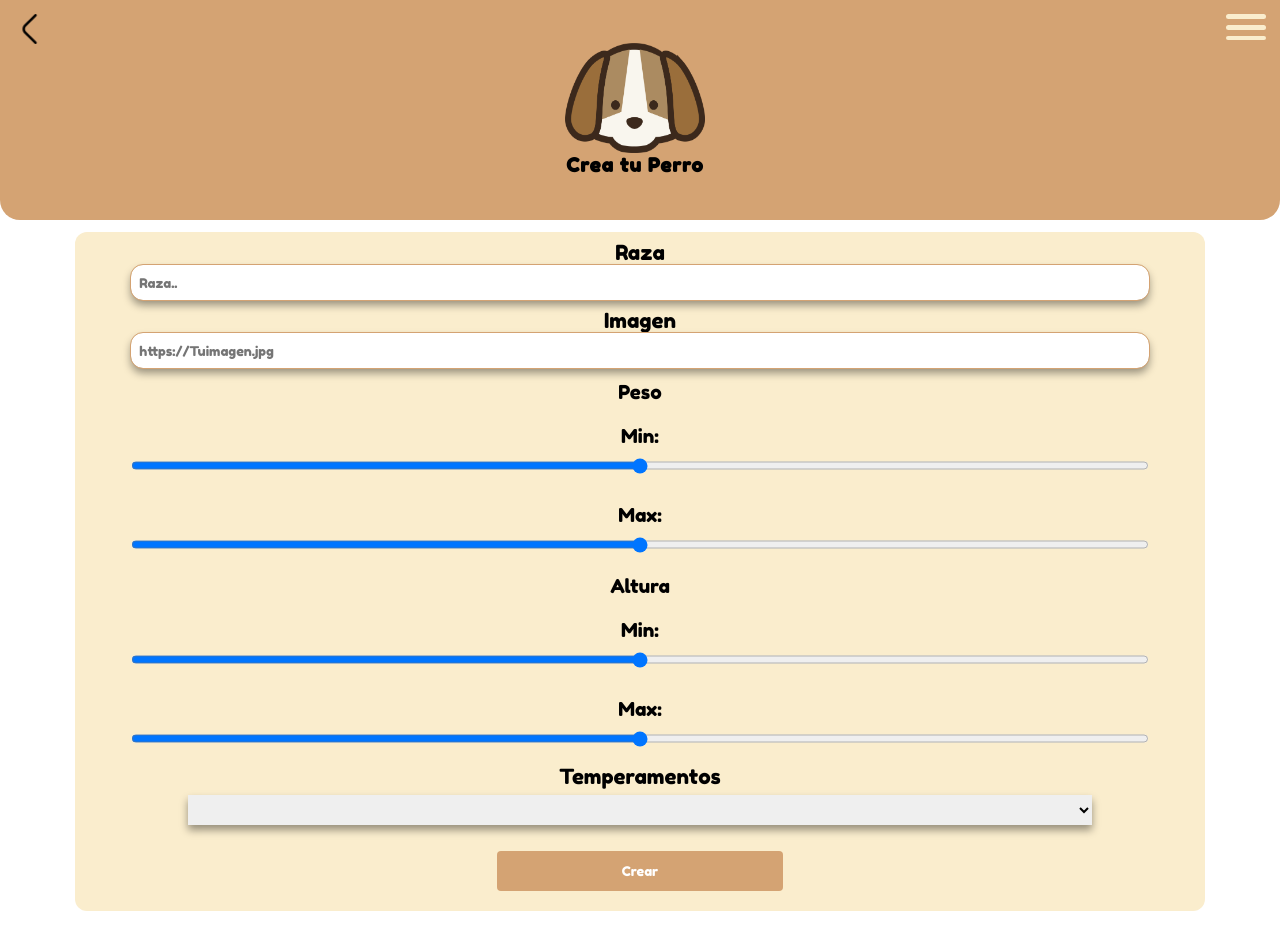
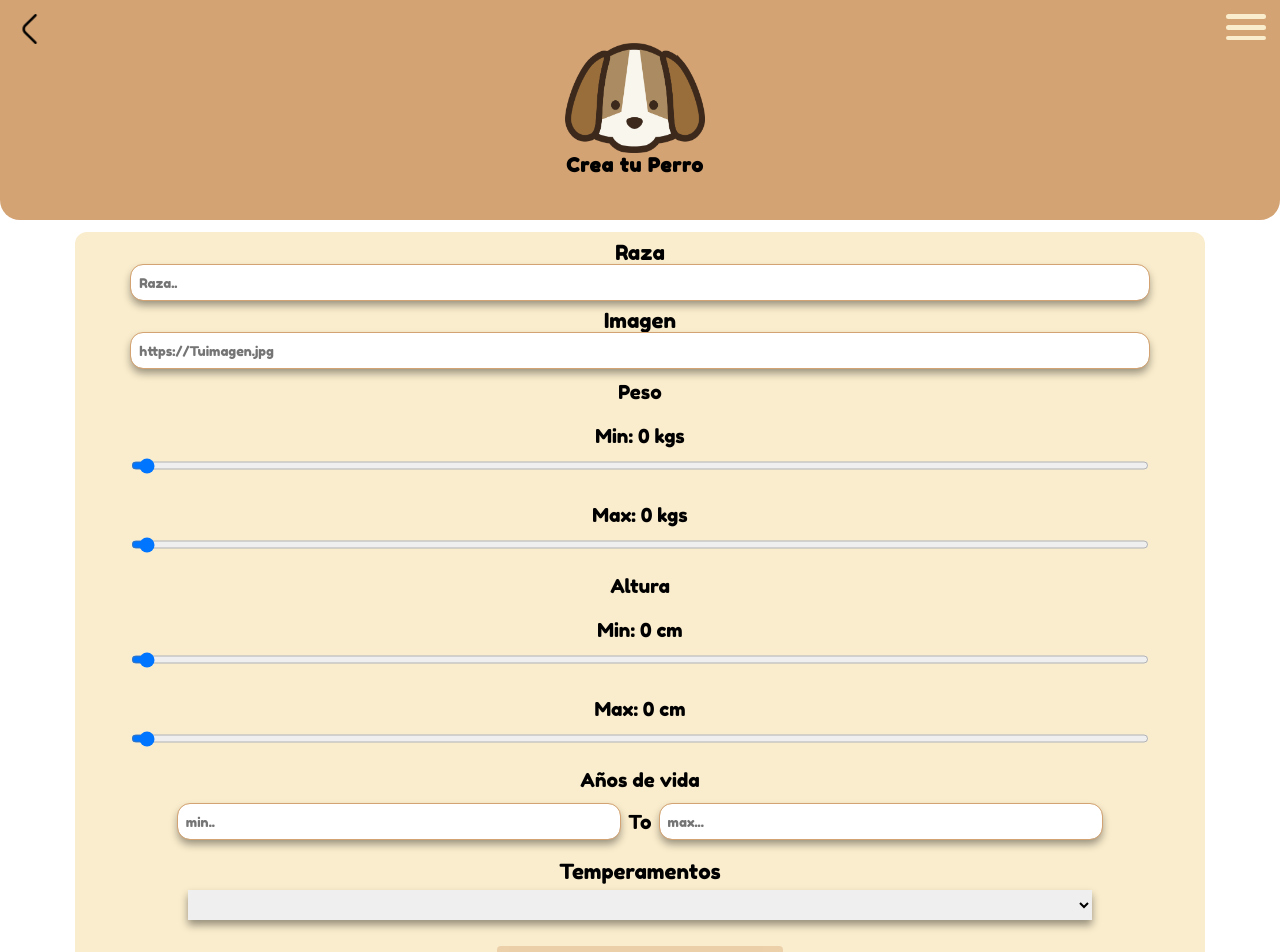
Before and after one commit to LucianoGimenezz/Henry-PI-dogs, a React (Create React App) app in the folder client/: page /createDog in a window 1280 px wide. Shown: the top 952 px of the page. Before the commit the page ends 923 px from the top, so only its background shows below. Built offline with nearby package versions, Linux system fonts and the light colour scheme.

Commit message:
[UPDATE] Pagina form

```diff
--- a/client/src/components/Form.jsx
+++ b/client/src/components/Form.jsx
@@ -1,19 +1,94 @@
 import "../styles/form.css";
 import { useSelector } from "react-redux";
 import { useState } from "react";
+import { validate } from "../utils/index";
+import { useDispatch } from "react-redux";
+import { getAllDogs } from "../redux/actions";
 
 const Form = () => {
+  const [inputs, setInputs] = useState({
+    name: "",
+    imagen: "",
+    "peso-min": "0",
+    "peso-max": "0",
+    "altura-min": "0",
+    "altura-max": "0",
+    "lifeSpan-min": "",
+    "lifeSpan-max": "",
+  });
   const { temperaments } = useSelector((state) => state);
   const [selected, setSelected] = useState([]);
+  const [loading, setLoading] = useState(false);
+  const [error, setError] = useState({});
+  const dispatch = useDispatch();
 
-  const handlerSubmit = (e) => {};
+  const handlerSubmit = async (e) => {
+    setLoading(true);
+    e.preventDefault();
+    if (Object.values(error).length > 0 || !selected.length) {
+      if (!selected.length) {
+        setError({
+          ...error,
+          temperaments: "Debe seleccionar al menos un temperamento",
+        });
+      }
+      setLoading(false);
+      return;
+    }
+    try {
+      await fetch("http://localhost:3001/dogs", {
+        method: "POST",
+        headers: {
+          "Content-Type": "application/json",
+        },
+        body: JSON.stringify({
+          name: inputs.name,
+          image: inputs.imagen,
+          temperaments: selected,
+          weight: `${inputs["peso-min"]} - ${inputs["peso-max"]}`,
+          height: `${inputs["altura-min"]} - ${inputs["altura-max"]}`,
+          life_span: `${inputs["lifeSpan-min"]} - ${inputs["lifeSpan-max"]} years`,
+        }),
+      });
+      dispatch(getAllDogs());
+      setInputs({
+        name: "",
+        imagen: "",
+        "peso-min": "0",
+        "peso-max": "0",
+        "altura-min": "0",
+        "altura-max": "0",
+        "lifeSpan-min": "",
+        "lifeSpan-max": "",
+      });
+      setSelected([]);
+      setLoading(false);
+    } catch (error) {
+      console.error(new Error(error));
+    }
+  };
 
+  const handlerChange = (e) => {
+    setInputs({
+      ...inputs,
+      [e.target.name]: e.target.value,
+    });
+    setError(
+      validate({
+        ...inputs,
+        [e.target.name]: e.target.value,
+      })
+    );
+  };
   const deleteTemperament = (element) => {
     const filteredArray = selected.filter((item) => item !== element);
     setSelected(filteredArray);
   };
 
   const handlerTemperaments = (e) => {
+    const err = error;
+    delete err.temperaments;
+    setError(err);
     if (selected.length > 0) {
       const set = new Set([...selected, e.target.value]);
       setSelected([...set]);
@@ -25,33 +100,127 @@ const Form = () => {
     <form className="Form" onSubmit={handlerSubmit}>
       <div>
         <label>Raza</label>
-        <input name="name" type="text" placeholder="Raza.." />
+        <input
+          value={inputs.name}
+          onChange={handlerChange}
+          name="name"
+          type="text"
+          placeholder="Raza.."
+        />
+        {error.name && <p className="Form__warning">{error.name}</p>}
       </div>
       <div>
         <label>Imagen</label>
-        <input name="imagen" type="text" placeholder="https://Tuimagen.jpg" />
+        <input
+          value={inputs.imagen}
+          onChange={handlerChange}
+          name="imagen"
+          type="text"
+          placeholder="https://Tuimagen.jpg"
+        />
+        {error.imagen && <p className="Form__warning">{error.imagen}</p>}
       </div>
       <div>
         <p>Peso</p>
         <label>
-          <p>Min:</p>
-          <input type="range" name="peso-min" min="0" max="100" />
+          <p>Min: {inputs["peso-min"]} kgs</p>
+          <input
+            onChange={handlerChange}
+            value={inputs["peso-min"]}
+            type="range"
+            name="peso-min"
+            min="0"
+            max="100"
+          />
         </label>
         <label>
-          <p>Max:</p>
-          <input type="range" name="peso-max" min="0" max="100" />
+          <p>Max: {inputs["peso-max"]} kgs</p>
+          <input
+            onChange={handlerChange}
+            value={inputs["peso-max"]}
+            type="range"
+            name="peso-max"
+            min="0"
+            max="100"
+          />
         </label>
+        {error["peso-min"] && error["peso-max"] && (
+          <p className="Form__warning">
+            Los campos de Peso no pueden estar en 0
+          </p>
+        )}
+        {error["peso-min"] && !error["peso-max"] && (
+          <p className="Form__warning">{error["peso-min"]}</p>
+        )}
+        {error["peso-max"] && !error["peso-min"] && (
+          <p className="Form__warning">{error["peso-max"]}</p>
+        )}
+        {error.peso && <p className="Form__warning">{error.peso}</p>}
       </div>
       <div>
         <p>Altura </p>
         <label>
-          <p>Min:</p>
-          <input type="range" name="peso-min" min="0" max="100" />
+          <p>Min: {inputs["altura-min"]} cm</p>
+          <input
+            onChange={handlerChange}
+            value={inputs["altura-min"]}
+            type="range"
+            name="altura-min"
+            min="0"
+            max="100"
+          />
         </label>
         <label>
-          <p>Max:</p>
-          <input type="range" name="peso-max" min="0" max="100" />
+          <p>Max: {inputs["altura-max"]} cm</p>
+          <input
+            onChange={handlerChange}
+            value={inputs["altura-max"]}
+            type="range"
+            name="altura-max"
+            min="0"
+            max="100"
+          />
         </label>
+        {error["altura-min"] && error["altura-max"] && (
+          <p className="Form__warning">
+            Los campos de altura no pueden estar en 0
+          </p>
+        )}
+        {error["altura-min"] && !error["altura-max"] && (
+          <p className="Form__warning">{error["altura-min"]}</p>
+        )}
+        {error["altura-max"] && !error["altura-min"] && (
+          <p className="Form__warning">{error["altura-max"]}</p>
+        )}
+        {error.altura && <p className="Form__warning">{error.altura}</p>}
+      </div>
+
+      <div>
+        <p>Años de vida</p>
+        <div className="LifeSpan__container">
+          <input
+            placeholder="min.."
+            onChange={handlerChange}
+            value={inputs["lifeSpan-min"]}
+            type="number"
+            name="lifeSpan-min"
+            min="0"
+            max="100"
+          />
+          <p>To</p>
+          <input
+            placeholder="max..."
+            onChange={handlerChange}
+            value={inputs["lifeSpan-max"]}
+            type="number"
+            name="lifeSpan-max"
+            min="0"
+            max="100"
+          />
+        </div>
+        {error["lifeSpan"] && (
+          <p className="Form__warning">{error["lifeSpan"]}</p>
+        )}
       </div>
       <div>
         <label>Temperamentos</label>
@@ -77,8 +246,26 @@ const Form = () => {
             ))}
           </div>
         )}
+        {error.temperaments && (
+          <p className="Form__warning">{error.temperaments}</p>
+        )}
       </div>
-      <button type="submit">Crear</button>
+      <button
+        className={loading && "buttonLoad"}
+        disabled={
+          !Object.values(inputs)
+            .splice(2, 6)
+            .reduce((prev, current) => (prev += parseInt(current)), 0) ||
+          !inputs.name ||
+          !inputs.imagen
+            ? true
+            : false
+        }
+        type="submit"
+      >
+        {!loading && "Crear"}
+        {loading && <div className="loading"></div>}
+      </button>
     </form>
   );
 };
--- a/client/src/pages/Home.jsx
+++ b/client/src/pages/Home.jsx
@@ -37,6 +37,7 @@ const Home = () => {
 
   const handlerResetFilters = () => {
     dispatch(resetFilters());
+    setFilterOptions({});
     setCurrentPage(1);
   };
 
--- a/client/src/redux/actions/index.js
+++ b/client/src/redux/actions/index.js
@@ -4,7 +4,7 @@ GET_ALLTEMPERAMENTS,
 FILTER_DOGS, RESET_FILTERS,
 GET_DOG_BY_NAME,
 SET_LOADING,
-GET_DOG_BY_ID
+GET_DOG_BY_ID,
 } from './actions-type'
 
 import { paginate } from '../../utils'
--- a/client/src/redux/reducer/index.js
+++ b/client/src/redux/reducer/index.js
@@ -5,7 +5,7 @@ FILTER_DOGS,
 RESET_FILTERS,
 GET_DOG_BY_NAME,
 SET_LOADING,
-GET_DOG_BY_ID
+GET_DOG_BY_ID,
 } from '../actions/actions-type'
 
 import { filter, paginate } from '../../utils'
@@ -27,7 +27,7 @@ const reducer = (state = initialState, { type, payload }) => {
             allDogs: payload.dogs,
             filteredDogs: payload.dogs,
             totalPages: Object.keys(payload.dogs),
-            loading: !state.loading
+            loading: !state.loading ? state.loading : !state.loading
           }
       case GET_ALLTEMPERAMENTS:
           return {
--- a/client/src/styles/form.css
+++ b/client/src/styles/form.css
@@ -57,7 +57,7 @@
 .Form button{
     width: 90%;
     max-width: 286px;
-    height: 40px;
+    height: 44px;
     border-radius: 4px;
     margin: 0 auto;
     margin-top: 14px;
@@ -65,6 +65,9 @@
     border: none;
     background-color: var(--primary-color);
     color: #fff;
+    display: flex;
+    justify-content: center;
+    align-items: center;
 }
 
 .Temperaments__container {
@@ -98,3 +101,49 @@
   background-color: transparent;
   position: absolute;
 }
+
+.Form button[disabled] {
+    opacity: .4;
+}
+
+.Form .Form__warning {
+    font-size: .9rem ;
+    color: rgb(233, 78, 78);
+}
+
+.LifeSpan__container {
+    width: 100%;
+    display: flex;
+    padding: 12px;
+    gap: 8px;
+    justify-content: center;
+    align-items: center;
+}
+
+.LifeSpan__container > input {
+    width: 40%;
+    margin: 0;
+}
+
+.LifeSpan__container > p {
+    margin: 0;
+}
+
+.Form .loading {
+    width: 34px;
+    height: 34px;
+    border-radius: 50%;
+    border: 4px solid #000;
+    border-left-color:transparent ;
+    animation: load .5s linear infinite;
+}
+
+
+.Form .buttonLoad {
+    opacity: .4;
+}
+@keyframes load {
+    0% {
+        transform: rotate(360deg);
+    }
+}
```
Also changed, not shown: client/src/utils/index.js (+73 -4 lines).
